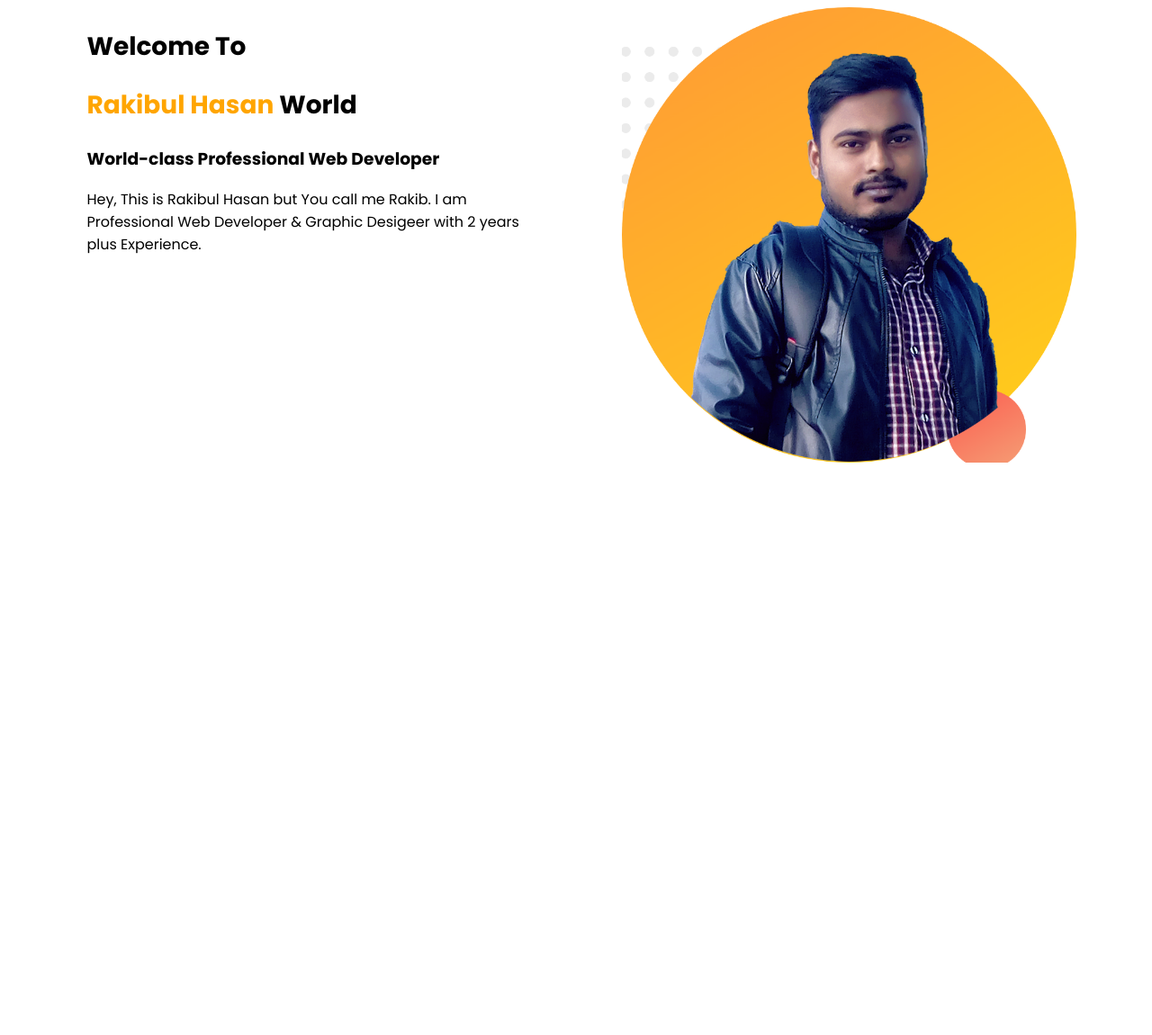
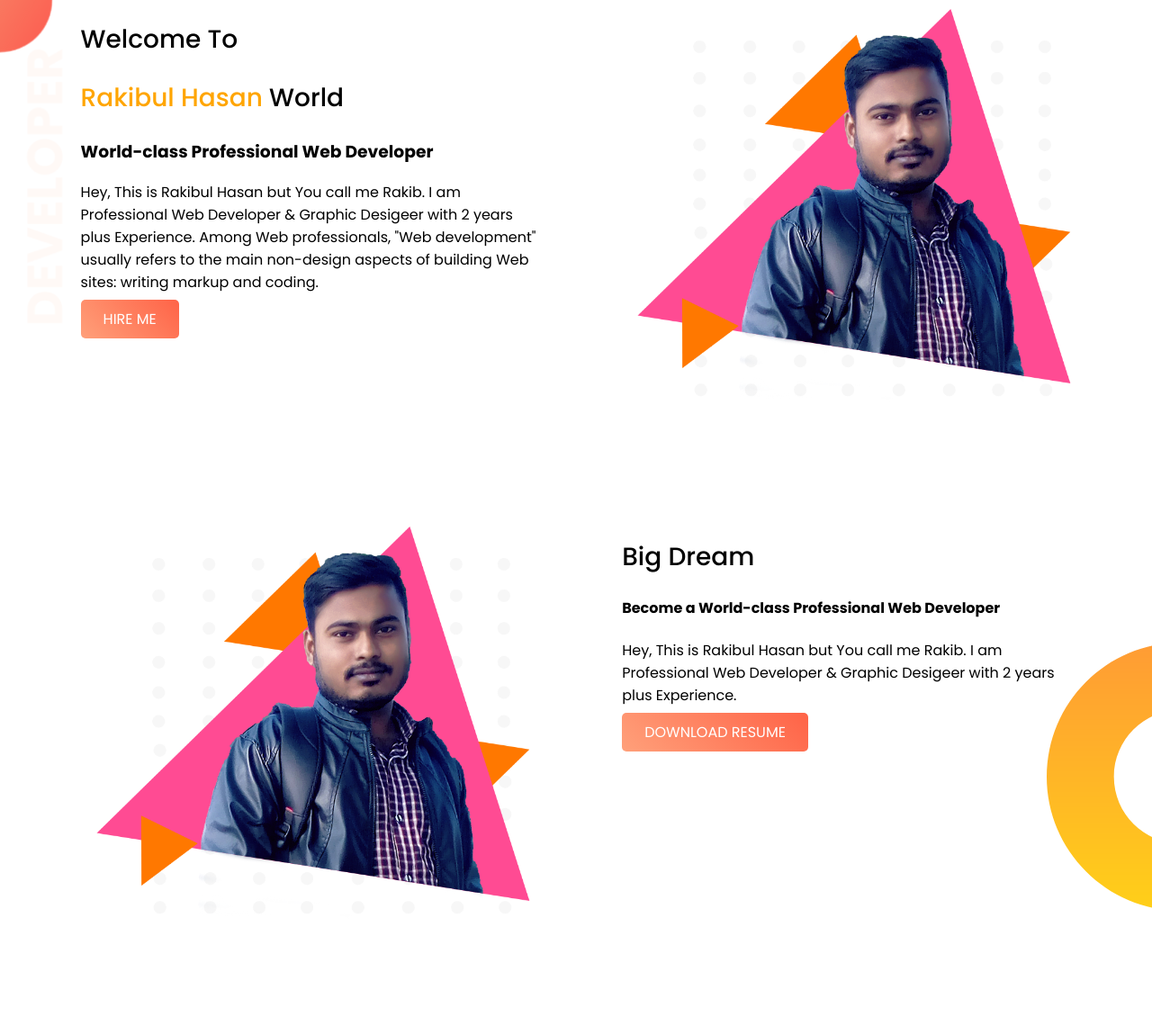
Before and after one commit to rakibul158/webDesign, a plain HTML site: page web-portfolio/index.html in a window 1280 px wide. Shown: the whole page at 90% size. Before the commit the page ends 800 px from the top, so only its background shows below. Drawn offline with Linux system fonts and the light colour scheme.

Commit message:
dream aream add

```diff
--- a/web-portfolio/index.html
+++ b/web-portfolio/index.html
@@ -8,15 +8,28 @@
     <link rel="stylesheet" href="style.css">
 </head>
 <body>
-    <section>
+    <section class="tob-banner">
         <div class="half-width">
             <h2>Welcome To</h2>
             <h2><span class="name-highlight">Rakibul Hasan</span> World</h2>
             <h3>World-class Professional Web Developer</h3>
-            <p>Hey, This is Rakibul Hasan but You call me Rakib. I am Professional Web Developer & Graphic Desigeer with 2 years plus Experience.</p>
+            <p>Hey, This is Rakibul Hasan but You call me Rakib. I am Professional Web Developer & Graphic Desigeer with 2 years plus Experience. Among Web professionals, "Web development" usually refers to the main non-design aspects of building Web sites: writing markup and coding.</p>
+            <a class="link-button" target="_blank" href="https://www.facebook.com/">HIRE ME</a>
         </div>
         <div class="half-width">
-            <img src="images/rakibulhasan.png" alt="Md Rakibul Hasan">
+            <img src="images/profile-image.png" alt="Md Rakibul Hasan">
+        </div>
+    </section>
+
+    <section class="dream-area">
+        <div class="half-width">
+            <img src="images/profile-image.png" alt="">
+        </div>
+        <div class="half-width">
+            <h2>Big Dream</h2>
+            <h4>Become a World-class Professional Web Developer</h4>
+            <p>Hey, This is Rakibul Hasan but You call me Rakib. I am Professional Web Developer & Graphic Desigeer with 2 years plus Experience.</p>
+            <a class="link-button" target="_blank" href="https://www.facebook.com/">DOWNLOAD RESUME</a>
         </div>
     </section>
 </body>
--- a/web-portfolio/style.css
+++ b/web-portfolio/style.css
@@ -1,9 +1,18 @@
 @import url('https://fonts.googleapis.com/css2?family=Poppins:ital,wght@0,100;0,200;0,300;0,400;0,500;0,600;0,700;0,800;0,900;1,100;1,200;1,300;1,400;1,500;1,600;1,700;1,800;1,900&display=swap');
 body{
+    margin: 0;
     font-family: 'Poppins', sans-serif;
+}
+section{
+    height: 500px;
+    padding-bottom: 75px;
 }
 h2{
     font-size: 28px;
+    font-weight: 500;
+}
+h3{
+    font-weight: 700;
 }
 .name-highlight{
     color: orange;
@@ -17,3 +26,19 @@ h2{
 .half-width img{
     width: 100%;
 }
+.tob-banner{
+    background-image: url("images/top-banner.png");
+    background-repeat: no-repeat;
+}
+.link-button{
+    text-decoration: none;
+    background-image: linear-gradient(45deg, lightsalmon, tomato);
+    padding: 10px 25px;
+    border-radius: 5px;
+    color: white;
+}
+.dream-area{
+    background-image: url("images/dream-bg.png");
+    background-repeat: no-repeat;
+    background-position: right;
+}
```
Also changed, not shown: web-portfolio/images/profile-image.png (added), 1 other file.
